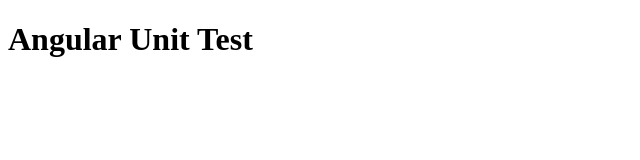
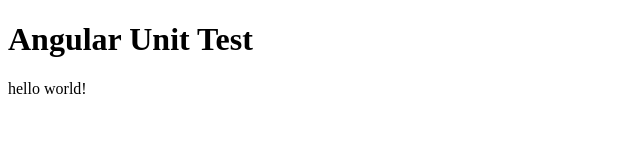
Before and after one commit to sunrun93/unit-test, an Angular app: page / in a window 1280 px wide. Shown: the top 160 px of the page, without its empty margins (0-640 px from the left). Built offline with nearby package versions, Linux system fonts and the light colour scheme.

Commit message:
test jenkins

```diff
--- a/src/app/app.component.html
+++ b/src/app/app.component.html
@@ -1 +1,2 @@
 <h1>{{title}}</h1>
+hello world!
```
